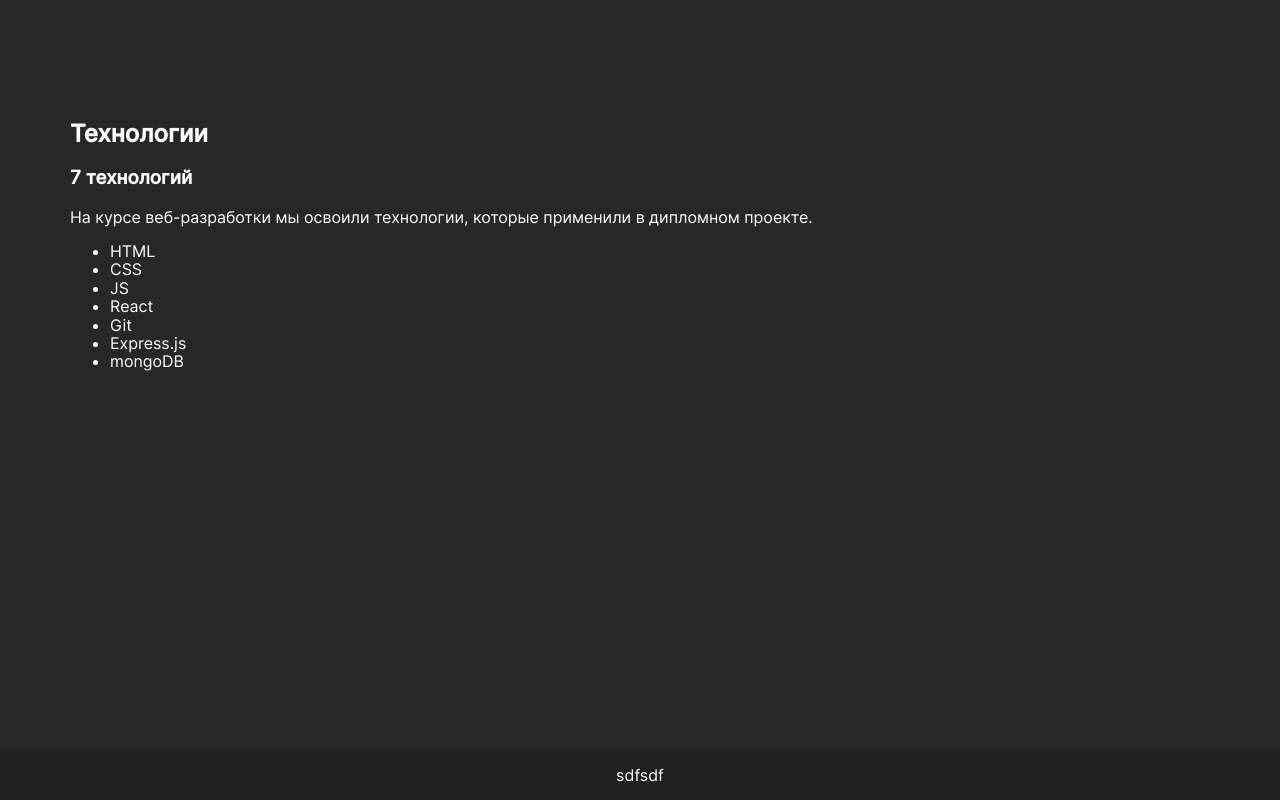
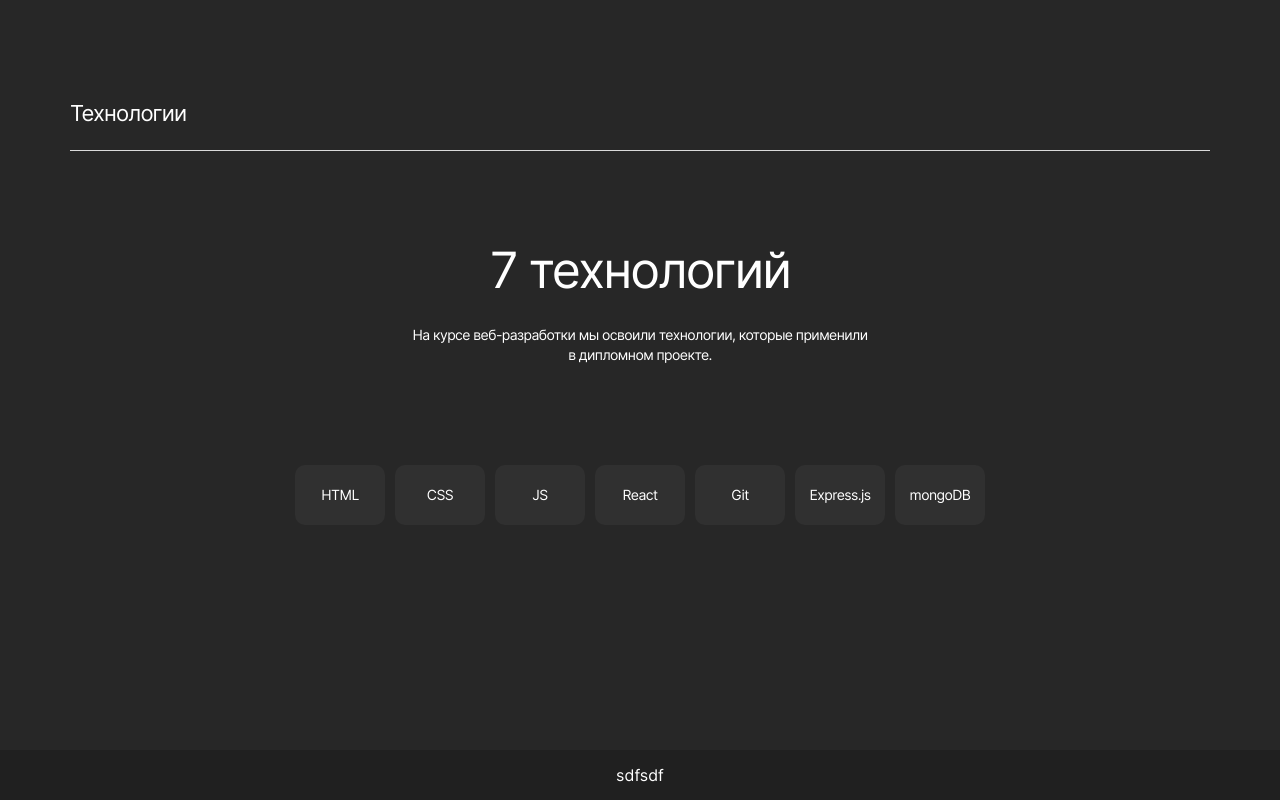
Before and after one commit to chepash/movies-explorer-frontend, a React (Create React App) app: page / in a window 1280 px wide. Built offline with nearby package versions, Linux system fonts and the light colour scheme; a web font is replaced by a local one.

Commit message:
feat: add component Techs

```diff
--- a/src/components/App.js
+++ b/src/components/App.js
@@ -1,16 +1,14 @@
-// import { Routes, Route, Navigate } from 'react-router-dom';
-
 // import Header from './Header/Header';
 import Main from './Main/Main';
 import Footer from './Footer/Footer';
 
 function App() {
   return (
-    <div className="page__container">
+    <>
       {/* <Header /> */}
       <Main />
       <Footer />
-    </div>
+    </>
   );
 }
 
--- a/src/components/Header/Header.js
+++ b/src/components/Header/Header.js
@@ -3,7 +3,7 @@
 function Header() {
   return (
     <header className="header header_background_cyan">
-      <div className="header__container">
+      <div className="header__container page__container">
         <div to="/" alt="Логотип" className="logo header__logo" />
         <nav className="navbar">
           <button
--- a/src/components/Header/Header.scss
+++ b/src/components/Header/Header.scss
@@ -23,25 +23,6 @@
     display: flex;
     flex: auto;
     justify-content: space-between;
-
-    width: 100%;
-    max-width: 1140px;
-
-    @media screen and (width < 1280px) {
-      max-width: 90%;
-    }
-
-    @media screen and (width = 768px) {
-      max-width: 708px; // 92.18%
-    }
-
-    @media screen and (width < 768px) {
-      max-width: 91%;
-    }
-
-    @media screen and (width = 320px) {
-      max-width: 292px; // 91.25%
-    }
   }
 
   &__logo {
--- a/src/components/Main/AboutProject/AboutProject.js
+++ b/src/components/Main/AboutProject/AboutProject.js
@@ -1,8 +1,8 @@
 function AboutProject() {
   return (
     <section className="about-project">
-      <div className="about-project__container">
-        <h2 className="about-project__title">О проекте</h2>
+      <div className="about-project__container page__container page__container_narrow">
+        <h2 className="about-project__title page__title">О проекте</h2>
 
         <ul className="about-project__list page__list">
           <li className="about-project__item">
--- a/src/components/Main/AboutProject/AboutProject.scss
+++ b/src/components/Main/AboutProject/AboutProject.scss
@@ -9,49 +9,19 @@
   padding: 0;
 
   &__container {
-    width: 100%;
-    max-width: 1140px;
-    margin: 0;
     padding: 110px 0 141px;
 
-    @media screen and (width < 1280px) {
-      max-width: 90%;
-    }
-
     @media screen and (width <= 768px) {
-      max-width: 668px; // 86.97%
       padding: 90px 0;
     }
 
-    @media screen and (width < 768px) {
-      max-width: 88%;
-    }
-
     @media screen and (width <= 320px) {
-      max-width: 284px; // 88.75%
       padding: 70px 0;
     }
   }
 
   &__title {
-    width: 100%;
     margin: 0 0 70px;
-    padding: 0 0 23px;
-
-    font-size: 22px;
-    font-weight: 400;
-    line-height: 1.23; // 27px
-    text-align: left;
-    letter-spacing: -0.04em;
-
-    border-bottom: 1px solid #dadada;
-
-    @media screen and (width <= 320px) {
-      margin: 0 0 60px;
-      padding: 0 0 28px;
-      font-size: 18px;
-      line-height: 1.22; // 22px
-    }
   }
 
   &__list {
--- a/src/components/Main/Main.js
+++ b/src/components/Main/Main.js
@@ -5,8 +5,8 @@ import Techs from './Techs/Techs';
 function Main() {
   return (
     <main className="main">
-      {/* <Promo /> */}
-      {/* <AboutProject /> */}
+      {/* <Promo />
+      <AboutProject /> */}
       <Techs />
     </main>
   );
--- a/src/components/Main/Promo/Promo.js
+++ b/src/components/Main/Promo/Promo.js
@@ -3,7 +3,7 @@ import promoImage from '../../../images/promo__image.svg';
 function Promo() {
   return (
     <section className="promo">
-      <div className="promo__container">
+      <div className="promo__container page__container page__container_narrow">
         <h1 className="promo__title">
           Учебный проект студента факультета Веб-разработки.
         </h1>
--- a/src/components/Main/Promo/Promo.scss
+++ b/src/components/Main/Promo/Promo.scss
@@ -14,29 +14,15 @@
   &__container {
     display: grid;
     grid-template-columns: auto min-content;
-
-    width: 100%;
-    max-width: 1140px;
-    margin: 0;
     padding: 75px 0 50px;
-
-    @media screen and (width < 1280px) {
-      max-width: 90%;
-    }
 
     @media screen and (width <= 768px) {
       grid-template-columns: auto;
       justify-items: center;
-      max-width: 668px; // 86.97%
       padding: 140px 0 66px;
     }
 
-    @media screen and (width < 768px) {
-      max-width: 89%;
-    }
-
     @media screen and (width <= 320px) {
-      max-width: 284px; // 88.75%
       padding: 70px 0 0;
     }
   }
@@ -83,7 +69,7 @@
     text-align: left;
     letter-spacing: 0;
 
-    @media screen and (width <= 920px) {
+    @media screen and (width <= 930px) {
       max-width: 420px;
       font-size: 40px;
     }
--- a/src/components/Main/Techs/Techs.js
+++ b/src/components/Main/Techs/Techs.js
@@ -1,21 +1,21 @@
 function Techs() {
   return (
     <section className="techs">
-      <div className="techs__container">
-        <h2 className="techs__title">Технологии</h2>
-        <h3 className="techs__header">7 технологий</h3>
+      <div className="techs__container page__container page__container_narrow">
+        <h2 className="techs__title page__title">Технологии</h2>
+        <h3 className="techs__heading">7 технологий</h3>
         <p className="techs__text">
           На курсе веб-разработки мы освоили технологии, которые применили в
           дипломном проекте.
         </p>
-        <ul className="techs__list">
-          <li className="techs__item">HTML</li>
-          <li className="techs__item">CSS</li>
-          <li className="techs__item">JS</li>
-          <li className="techs__item">React</li>
-          <li className="techs__item">Git</li>
-          <li className="techs__item">Express.js</li>
-          <li className="techs__item">mongoDB</li>
+        <ul className="techs__list page__list">
+          <li className="techs__icon">HTML</li>
+          <li className="techs__icon">CSS</li>
+          <li className="techs__icon">JS</li>
+          <li className="techs__icon">React</li>
+          <li className="techs__icon">Git</li>
+          <li className="techs__icon">Express.js</li>
+          <li className="techs__icon">mongoDB</li>
         </ul>
       </div>
     </section>
--- a/src/components/Main/Techs/Techs.scss
+++ b/src/components/Main/Techs/Techs.scss
@@ -12,27 +12,131 @@
   background-color: #272727;
 
   &__container {
-    width: 100%;
-    max-width: 1140px;
-    margin: 0;
+    display: flex;
+    flex-direction: column;
+    align-items: center;
     padding: 100px 0;
 
-    @media screen and (width < 1280px) {
-      max-width: 90%;
-    }
-
     @media screen and (width <= 768px) {
-      max-width: 668px; // 86.97%
       padding: 90px 0;
     }
 
-    @media screen and (width < 768px) {
-      max-width: 88%;
+    @media screen and (width <= 320px) {
+      padding: 70px 0;
+    }
+  }
+
+  &__title {
+    margin: 0 0 90px;
+
+    @media screen and (width <= 768px) {
+      margin: 0 0 80px;
     }
 
-    @media screen and (width <= 320px) {
-      max-width: 284px; // 88.75%
-      // padding: 70px 0;
+    @media screen and (width <= 420px) {
+      margin: 0 0 60px;
     }
   }
+
+  &__heading {
+    width: 100%;
+    max-width: 100%;
+    margin: 0 0 26px;
+    padding: 0;
+
+    font-size: 50px;
+    font-weight: 400;
+    line-height: 1.16; // 58px
+    text-align: center;
+    letter-spacing: -0.04em;
+
+    @media screen and (width <= 768px) {
+      margin: 0 0 22px;
+    }
+
+    @media screen and (width <= 420px) {
+      margin: 0 0 24px;
+      font-size: 30px;
+      line-height: 1.2; // 36px
+    }
+  }
+
+  &__text {
+    width: 100%;
+    max-width: 460px;
+    margin: 0 0 100px;
+    padding: 0;
+
+    font-size: 14px;
+    font-weight: 400;
+    line-height: 1.43; // 20px
+    text-align: center;
+    letter-spacing: -0.04em;
+
+    @media screen and (width <= 768px) {
+      margin: 0 0 83px;
+      font-size: 12px;
+      line-height: 1.5; // 18px
+    }
+
+    @media screen and (width <= 420px) {
+      max-width: 292px;
+      margin: 0 0 50px;
+      font-size: 11px;
+      line-height: 1.46; // 16px
+    }
+  }
+
+  &__list {
+    display: grid;
+    grid-template-columns: repeat(auto-fit, 90px);
+    grid-template-rows: repeat(auto-fit, 60px);
+    gap: 10px;
+
+    box-sizing: border-box;
+    max-width: 100%;
+
+    @media screen and (width <= 768px) {
+      grid-template-columns: repeat(auto-fit, 84px);
+      grid-template-rows: repeat(auto-fit, 57px);
+    }
+
+    @media screen and (width <= 420px) {
+      grid-template-columns: repeat(2, 84px);
+    }
+  }
+
+  &__icon {
+    display: flex;
+    align-items: center;
+    justify-content: center;
+
+    box-sizing: border-box;
+    width: 90px;
+    height: 60px;
+    margin: 0;
+    padding: 0;
+
+    font-size: 14px;
+    font-weight: 400;
+    line-height: 1.21; // 17px
+    letter-spacing: -0.04em;
+
+    background-color: #303030;
+    border-radius: 10px;
+
+    @media screen and (width <= 768px) {
+      width: 84px;
+      height: 57px;
+    }
+
+    @media screen and (width <= 420px) {
+      font-size: 12px;
+      line-height: 1.25; // 15px
+    }
+  }
+
+  @media screen and (width <= 420px) {
+    background-color: #202020;
+  }
 }
--- a/src/scss/page.scss
+++ b/src/scss/page.scss
@@ -1,6 +1,4 @@
 .page {
-  z-index: -2;
-
   display: flex;
   flex-direction: column;
   align-items: center;
@@ -18,16 +16,58 @@
   background-color: #202020;
 
   &__container {
-    display: flex;
-    flex-direction: column;
-    align-items: center;
-    justify-content: flex-start;
-
-    box-sizing: border-box;
     width: 100%;
-    min-height: 100vh;
+    max-width: 1140px;
     margin: 0;
     padding: 0;
+
+    @media screen and (width < 1280px) {
+      max-width: 90%;
+    }
+
+    @media screen and (width = 768px) {
+      max-width: 708px; // 92.18%
+
+      &_narrow {
+        max-width: 668px; // 86.97%
+      }
+    }
+
+    @media screen and (width < 768px) {
+      max-width: 91%;
+
+      &_narrow {
+        max-width: 88%;
+      }
+    }
+
+    @media screen and (width = 320px) {
+      max-width: 292px; // 91.25%
+
+      &_narrow {
+        max-width: 284px; // 88.75%
+      }
+    }
+  }
+
+  &__title {
+    width: 100%;
+    padding: 0 0 23px;
+
+    font-size: 22px;
+    font-weight: 400;
+    line-height: 1.23; // 27px
+    text-align: left;
+    letter-spacing: -0.04em;
+
+    border-bottom: 1px solid #dadada;
+
+    @media screen and (width <= 320px) {
+      margin: 0 0 60px;
+      padding: 0 0 28px;
+      font-size: 18px;
+      line-height: 1.22; // 22px
+    }
   }
 
   &__list {
```
